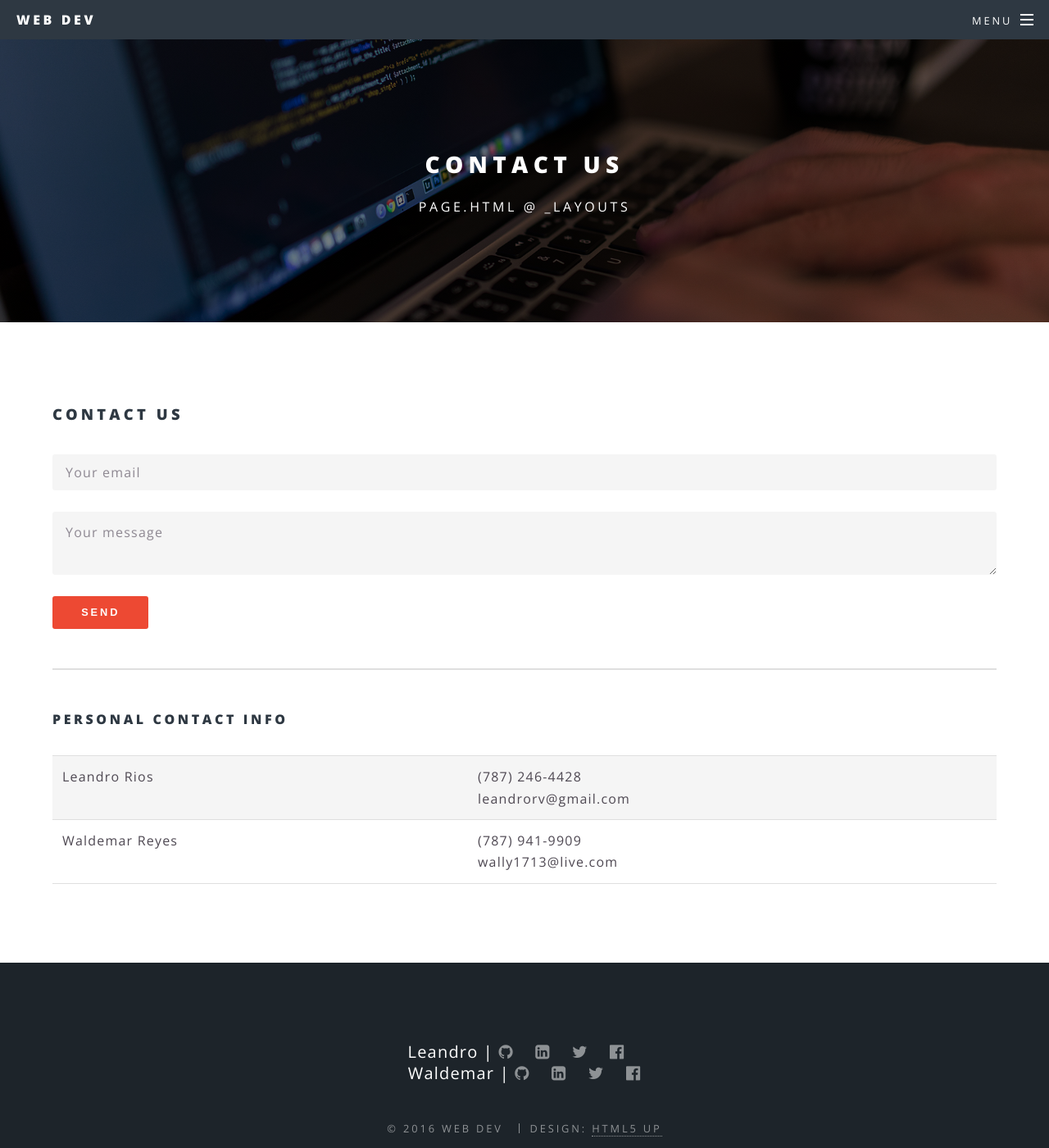
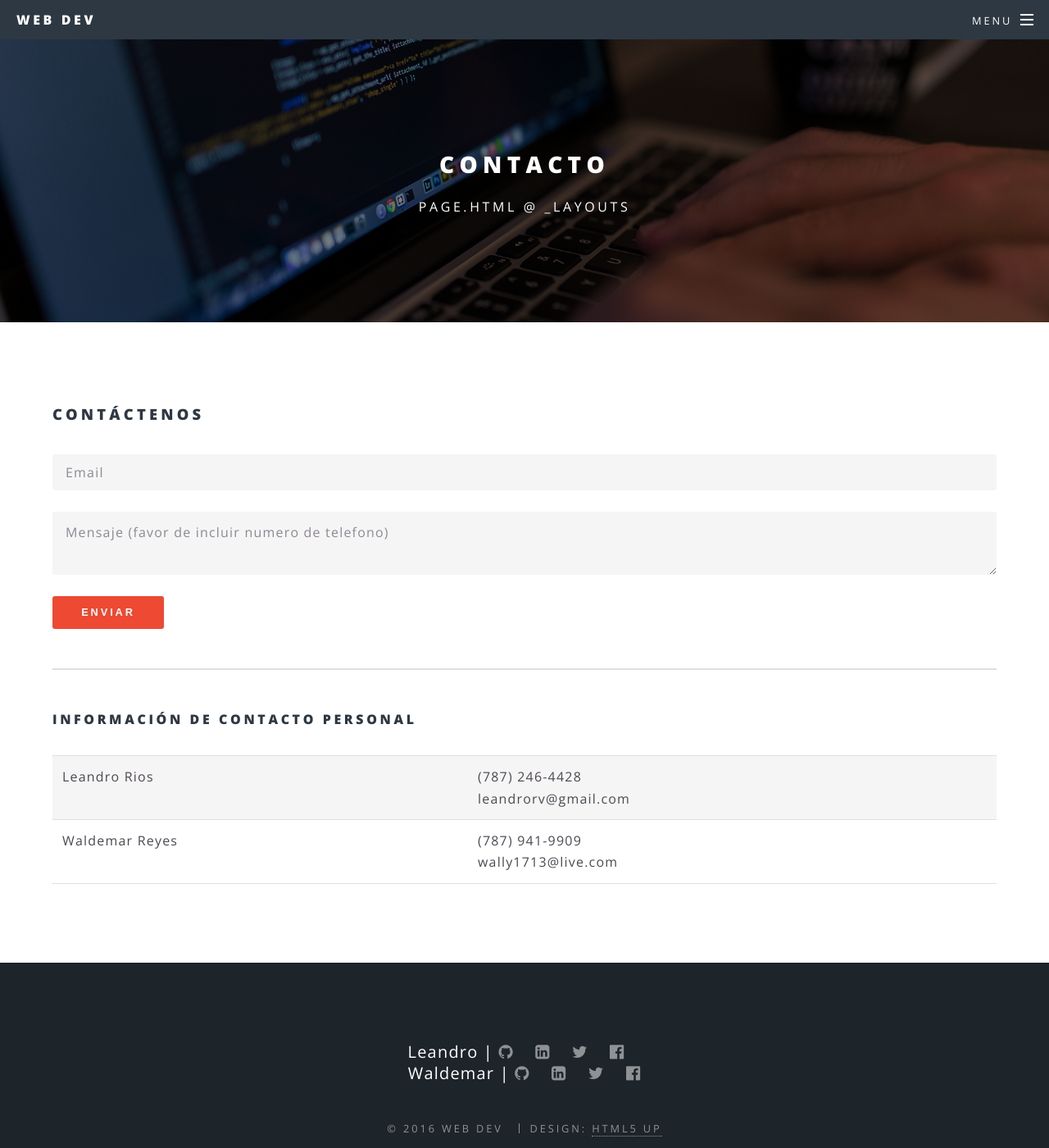
Before and after one commit to Waldemar-Reyes/WebDev, a Jekyll site: the page built from contactus.html, in a window 1280 px wide and 1400 px high. Shown: the whole window at 82% size. Built offline with Jekyll 4.4.1, drawn with Linux system fonts in a browser that asks for light colours.

Commit message:
Translated to Spanish

```diff
--- a/contactus.html
+++ b/contactus.html
@@ -1,21 +1,21 @@
 ---
 layout: page
-title: Contact Us
+title: Contacto
 ---
-<h3>Contact Us</h3>
+<h3>Contáctenos</h3>
 <p>
-	<form method="POST" action="http://formspree.io/wallypeacerock@hotmail.com">
-		<input type="email" name="email" placeholder="Your email">
+	<form method="POST" action="http://formspree.io/...EMAIL...">
+		<input type="email" name="email" placeholder="Email">
 		<br />
-		<textarea name="message" placeholder="Your message"></textarea>
+		<textarea name="message" placeholder="Mensaje (favor de incluir numero de telefono)"></textarea>
 		<br />
-		<button class="button special" type="submit">Send</button>
+		<button class="button special" type="submit">Enviar</button>
 	</form>
 </p>
 
 <hr />
 
-<h4>Personal Contact Info</h4>
+<h4>Información de Contacto Personal</h4>
 <p>
 	<table style="width:100%">
 		<tr>
```
